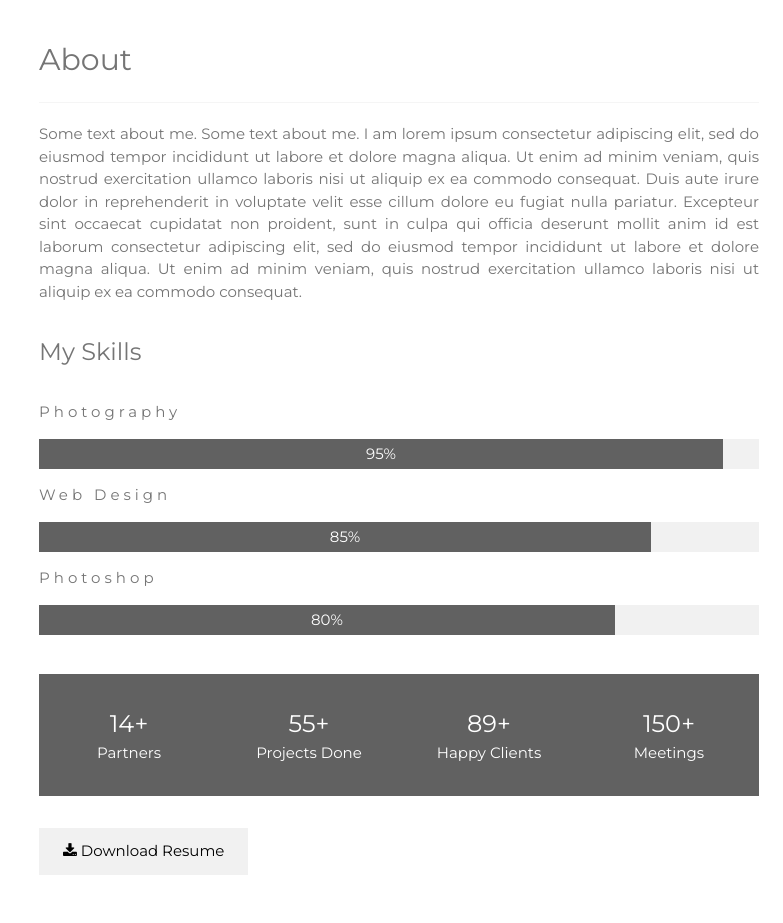
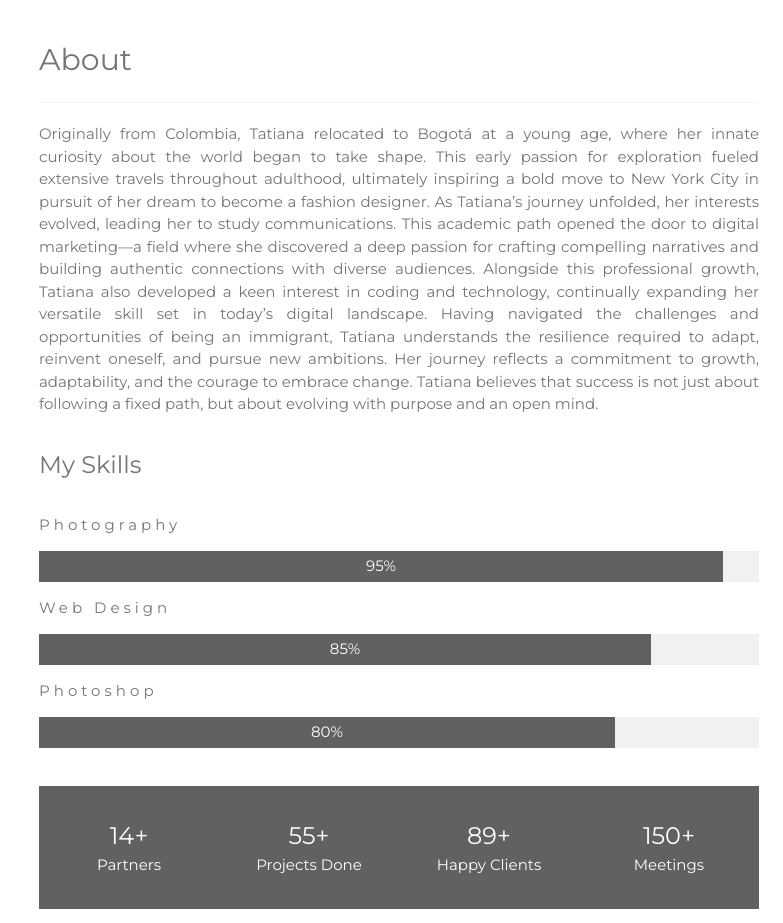
Before and after one commit to tatianagomezth/Portafolio, a plain HTML site: page index.html in a window 1280 px wide. Shown: the part 1780-2703 px from the top of the page, without its empty margins (497-1280 px from the left). Drawn offline with nearby package versions, Linux system fonts and the light colour scheme.

Commit message:
Update index.html

```diff
--- a/index.html
+++ b/index.html
@@ -84,9 +84,21 @@
   <div class="w3-content w3-justify w3-text-grey w3-padding-32" id="about">
     <h2>About</h2>
     <hr class="w3-opacity">
-    <p>Some text about me. Some text about me. I am lorem ipsum consectetur adipiscing elit, sed do eiusmod tempor incididunt ut labore et dolore magna aliqua. Ut enim ad minim veniam, quis nostrud exercitation ullamco laboris nisi ut aliquip ex ea commodo
-      consequat. Duis aute irure dolor in reprehenderit in voluptate velit esse cillum dolore eu fugiat nulla pariatur. Excepteur sint occaecat cupidatat non proident, sunt in culpa qui officia deserunt mollit anim id est laborum consectetur adipiscing
-      elit, sed do eiusmod tempor incididunt ut labore et dolore magna aliqua. Ut enim ad minim veniam, quis nostrud exercitation ullamco laboris nisi ut aliquip ex ea commodo consequat.
+    <p>Originally from Colombia, Tatiana relocated to Bogotá at a young age, where her innate
+curiosity about the world began to take shape. This early passion for exploration fueled
+extensive travels throughout adulthood, ultimately inspiring a bold move to New York City in
+pursuit of her dream to become a fashion designer.
+As Tatiana’s journey unfolded, her interests evolved, leading her to study communications.
+This academic path opened the door to digital marketing—a field where she discovered a
+deep passion for crafting compelling narratives and building authentic connections with
+diverse audiences.
+Alongside this professional growth, Tatiana also developed a keen interest in coding and
+technology, continually expanding her versatile skill set in today’s digital landscape. Having
+navigated the challenges and opportunities of being an immigrant, Tatiana understands the
+resilience required to adapt, reinvent oneself, and pursue new ambitions.
+Her journey reflects a commitment to growth, adaptability, and the courage to embrace
+change. Tatiana believes that success is not just about following a fixed path, but about
+evolving with purpose and an open mind.
     </p>
     <h3 class="w3-padding-16">My Skills</h3>
     <p class="w3-wide">Photography</p>
```
